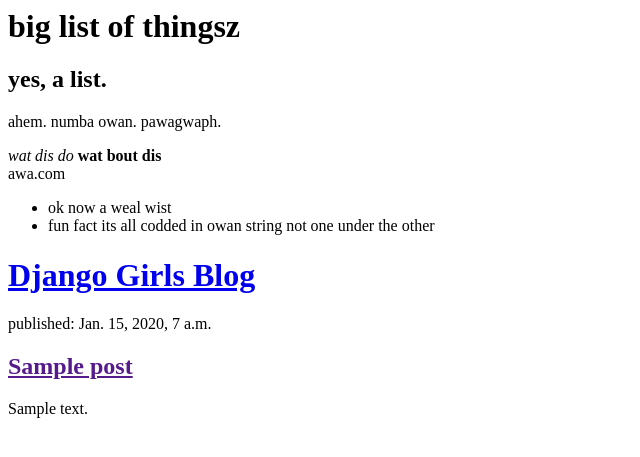
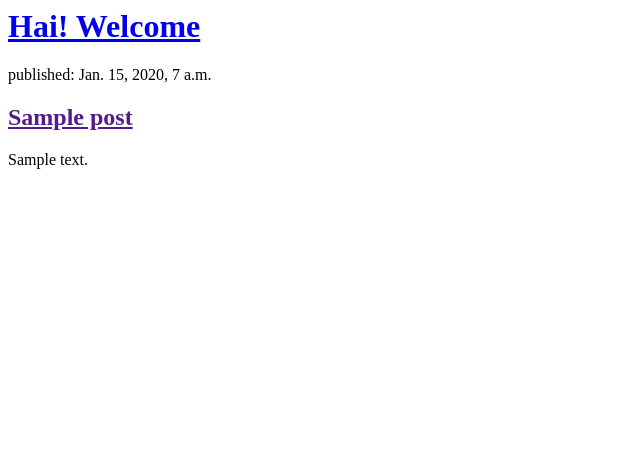
Before and after one commit to biazitapp/meow3, a Django app: page / in a window 1280 px wide. Shown: the top 457 px of the page, without its empty margins (0-640 px from the left). Run offline with Django 3.2, Linux system fonts and the light colour scheme; tables that the repository leaves empty hold one stand-in row (values such as "Sample post").

Commit message:
Modified templates to display posts from database.

```diff
--- a/blog/templates/blog/post_list.html
+++ b/blog/templates/blog/post_list.html
@@ -1,34 +1,22 @@
 <html>
     <head>
-         <title>Bunni's Bwog</title>
-    </head>
-<h1>big list of thingsz</h1>
-<h2>yes, a list.</h2>
-<p>ahem. numba owan. pawagwaph.</p>
-<em>wat dis do</em>
-<strong>wat bout dis</strong>
-<br>
-
-<a>awa.com</a>
-<ul><li>ok now a weal wist</li><li>fun fact its all codded in owan string not one under the other</li></ul>
-
-<div></div>
-
-<html>
-    <head>
-        <title>Blog Django Girls</title>
+        <title>bunsz thoughts</title>
     </head>
     <body>
-<div>
-    <h1><a href="/">Django Girls Blog</a></h1>
-</div>
+      <div>
+        <h1><a href="/">Hai! Welcome</a></h1>
+        </div>
+
 
 {% for post in posts %}
     <div>
-      <p>published:  {{ post.published_date }}</p>
-      <h2><a href="">{{ post.title }}</a></h2>
-      <p>{{ post.text|linebreaksbr }}</p>
+        <p>published: {{ post.published_date }}</p>
+        <h2><a href="">{{ post.title }}</a></h2>
+        <p>{{ post.text|linebreaksbr }}</p>
     </div>
-{% endfor %}
+        {% endfor %}
     </body>
+
+
+
 </html>
```
